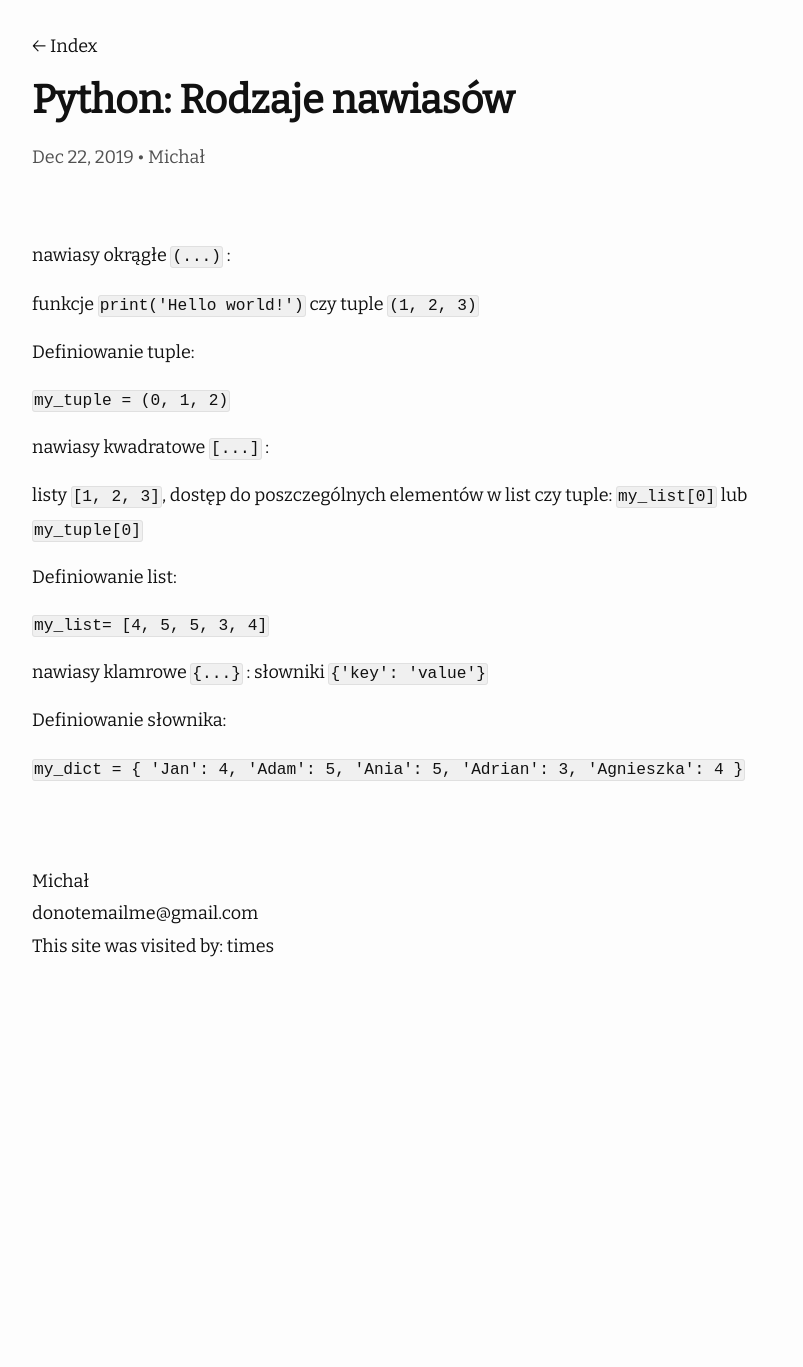
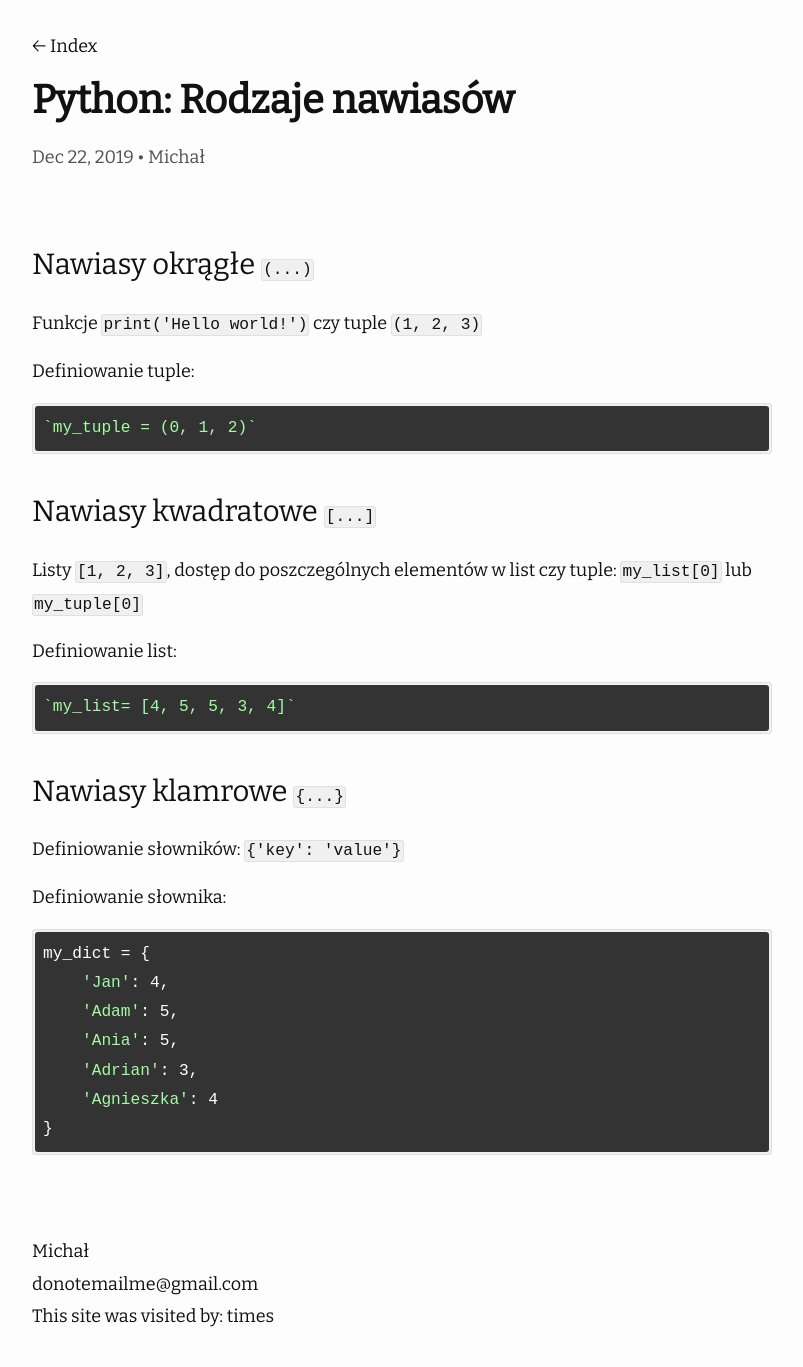
Before and after one commit to mgurg/mgurg.github.io, a Jekyll site: the page built from _posts/2019-12-22-python-rodzaje-nawiasow.md, in a window 1280 px wide. Shown: the whole page, without its empty margins (238-1041 px from the left). Built offline with Jekyll 4.4.1, drawn with Linux system fonts in a browser that asks for light colours; nearby versions of some CDN libraries; comment, search, counter and statistics services are not loaded; before the commit the page ends 997 px from its top, so only the background shows below that.

Commit message:
rich formatting

````diff
--- a/_posts/2019-12-22-python-rodzaje-nawiasow.md
+++ b/_posts/2019-12-22-python-rodzaje-nawiasow.md
@@ -5,30 +5,36 @@ categories: python
 author: "Michał"
 ---
 
-nawiasy okrągłe `(...)` :
 
-funkcje `print('Hello world!')` czy tuple `(1, 2, 3)`
+### Nawiasy okrągłe `(...)`
+
+Funkcje `print('Hello world!')` czy tuple `(1, 2, 3)`
 
 Definiowanie tuple:
+```python
+`my_tuple = (0, 1, 2)`
+```
+### Nawiasy kwadratowe `[...]`
 
-`my_tuple = (0, 1, 2)`
-
-nawiasy kwadratowe `[...]` :
-
-listy `[1, 2, 3]`, dostęp do poszczególnych elementów w list czy tuple: `my_list[0]` lub `my_tuple[0]`
+Listy `[1, 2, 3]`, dostęp do poszczególnych elementów w list czy tuple: `my_list[0]` lub `my_tuple[0]`
 
 Definiowanie list:
+```python
+`my_list= [4, 5, 5, 3, 4]`
+```
 
-`my_list= [4, 5, 5, 3, 4]`
+### Nawiasy klamrowe `{...}`
 
-nawiasy klamrowe `{...}` : słowniki `{'key': 'value'}`
+Definiowanie słowników: `{'key': 'value'}`
 
 Definiowanie słownika:
 
-`my_dict = {
+```python
+my_dict = {
     'Jan': 4,
     'Adam': 5,
     'Ania': 5,
     'Adrian': 3,
     'Agnieszka': 4
-}`
+}
+```
````
